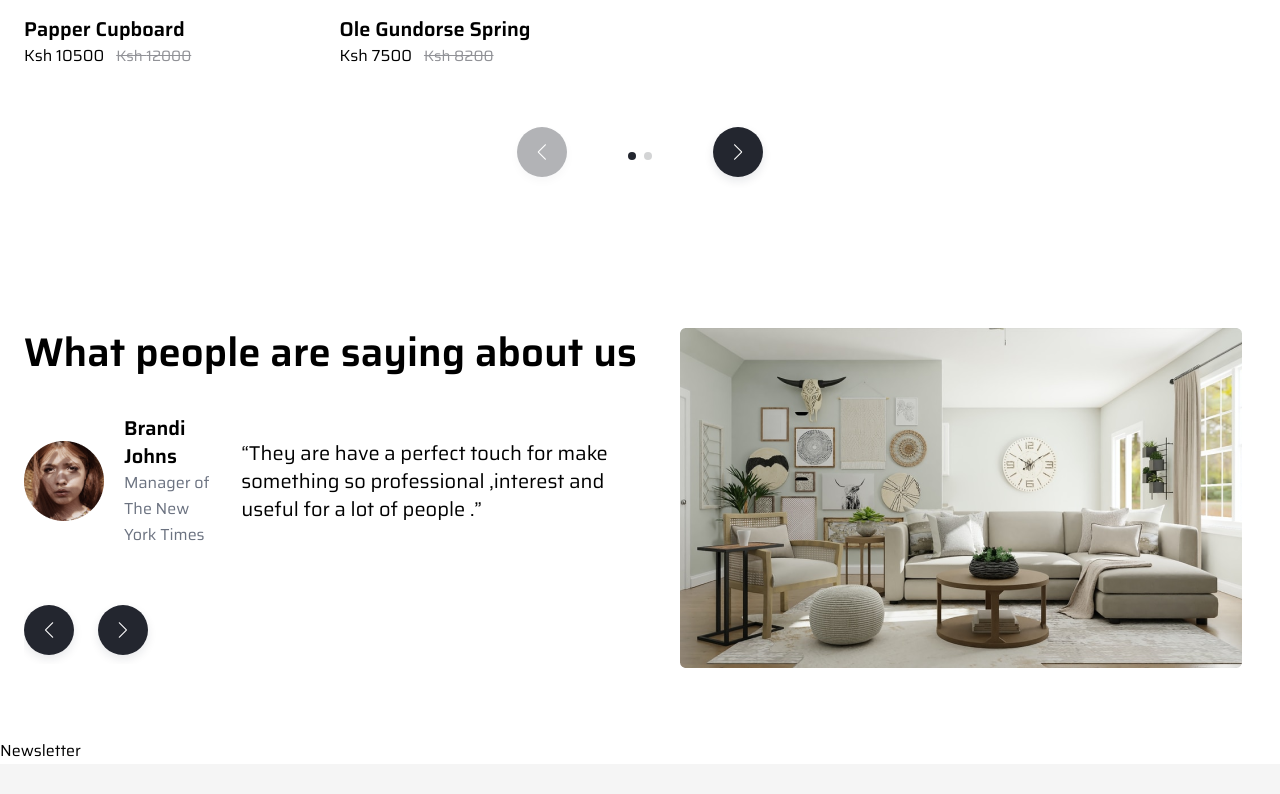
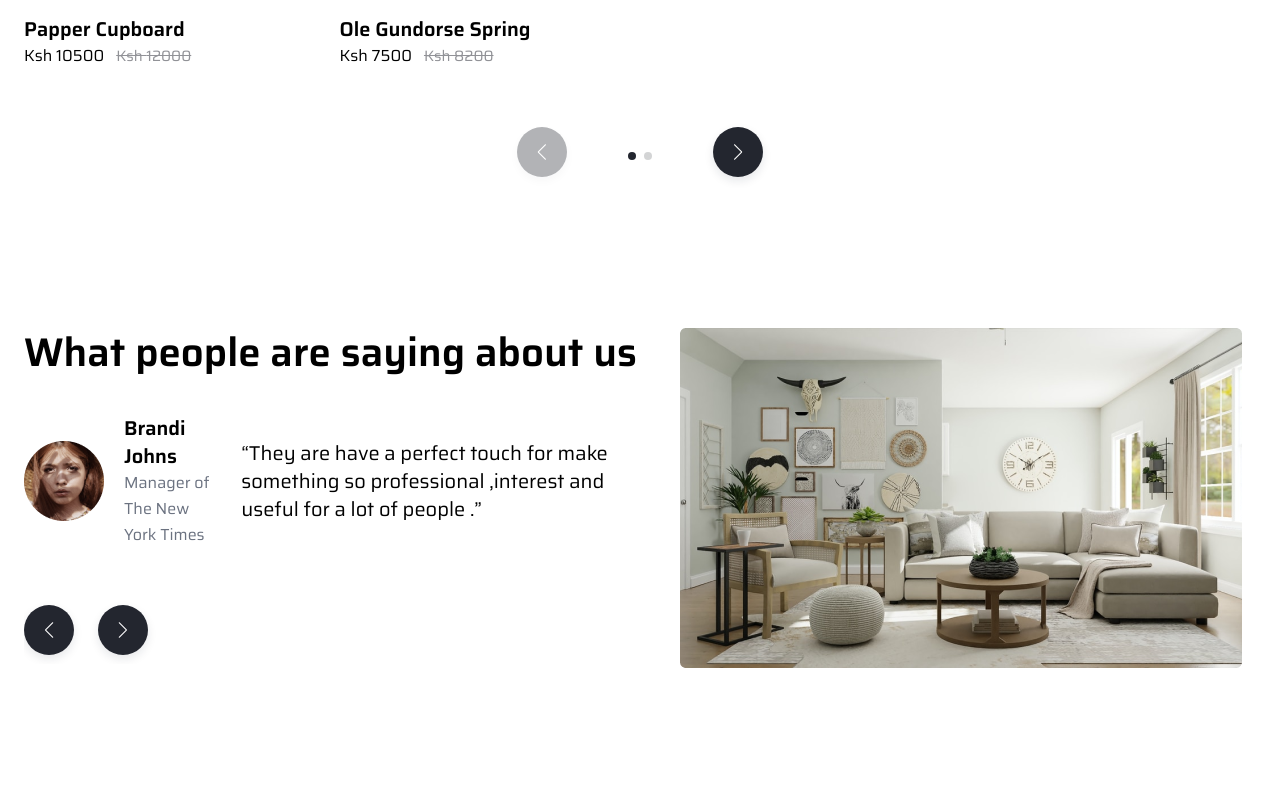
Before and after one commit to Isaiah-Mwinga/Furniture-palace, a React (Create React App) app: page / in a window 1280 px wide. Shown: the part 3918-4712 px from the top of the page. Before the commit the page ends 4682 px from the top, so only its background shows below. Built offline with nearby package versions, Linux system fonts and the light colour scheme; the HTML template or start-up script is replaced by a standard one.

Commit message:
furniture palace

```diff
--- a/src/components/Newsletter.js
+++ b/src/components/Newsletter.js
@@ -1,7 +1,16 @@
 import React from 'react';
 
+//import data
+import { newsletter } from '../data';
+
 const Newsletter = () => {
-  return <div>Newsletter</div>;
+  //destructure newsletter
+  const { title, subtitle, placeholder, buttonText } = newsletter;
+  return (
+    <section className='section'>
+      <div className='container max-auto'></div>
+    </section>
+  );
 };
 
 export default Newsletter;
```
